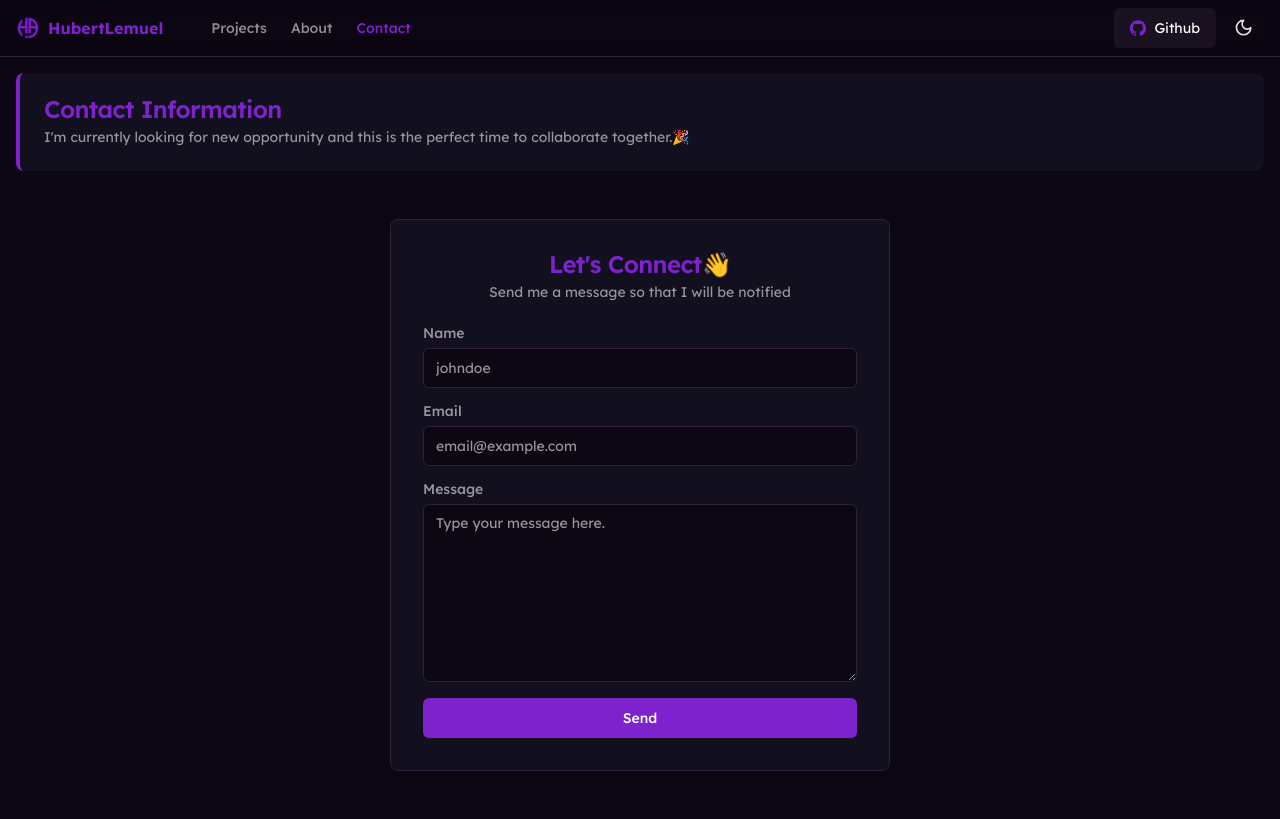
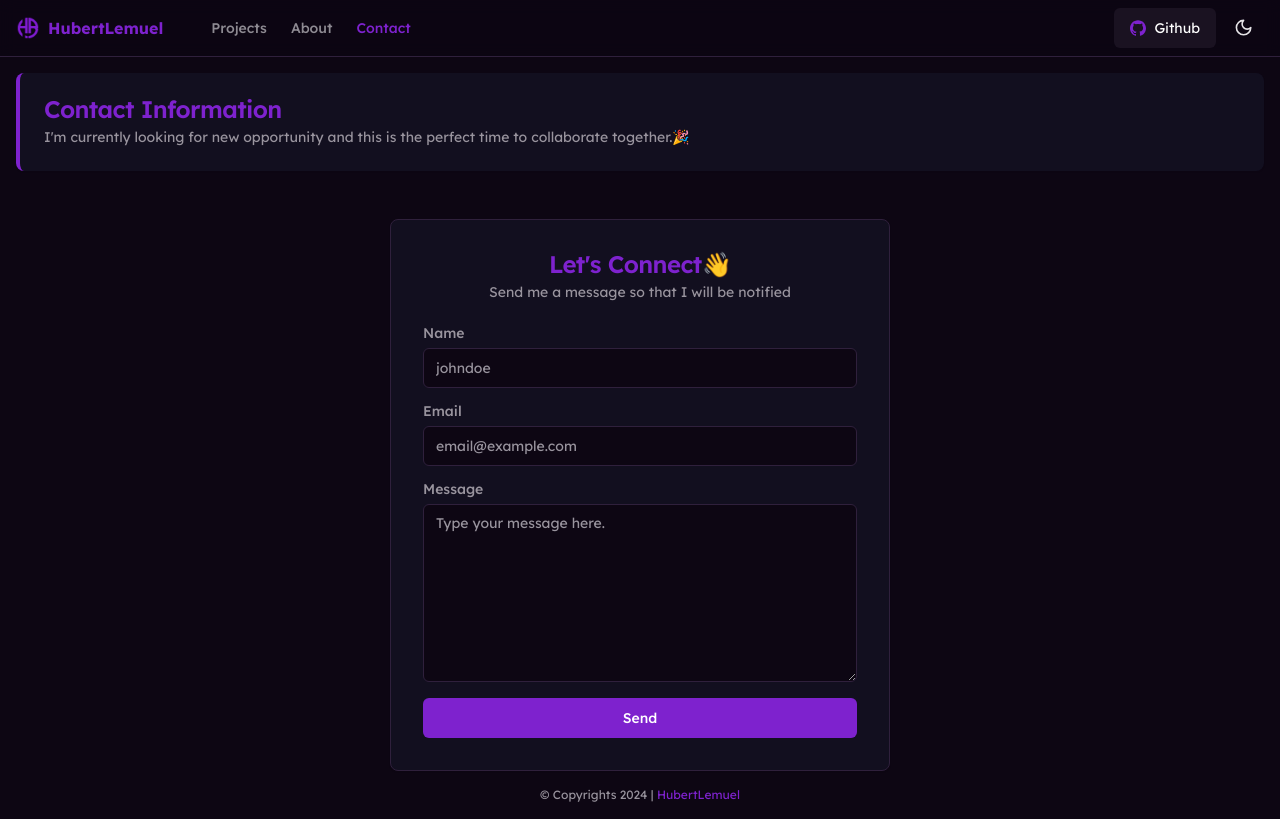
Before and after one commit to devbertskie/devbertskie-portfolio, a Next.js app: page /contact in a window 1280 px wide. Built offline with nearby package versions, Linux system fonts and the light colour scheme; no server answers.

Commit message:
feat: footer

```diff
--- a/src/app/contact/page.tsx
+++ b/src/app/contact/page.tsx
@@ -1,5 +1,10 @@
 import React from "react";
+import { Metadata } from "next";
 import ContactPage from "@/components/pages/contact/contact-page";
+
+export const metadata: Metadata = {
+  title: "Contact Information",
+};
 
 export default function Page() {
   return <ContactPage />;
--- a/src/app/layout.tsx
+++ b/src/app/layout.tsx
@@ -6,12 +6,13 @@ import { cn } from "@/lib/utils";
 import App from "@/components/app";
 import ThemeProvider from "@/context/theme-provider";
 import { Toaster } from "@/components/ui/sonner";
+import { siteConfig } from "@/lib/site-config";
 
 const lexend = Lexend({ subsets: ["latin"], variable: "--font-lexend" });
 
 export const metadata: Metadata = {
   title: {
-    template: "%s | Devbertskie",
+    template: `%s | ${siteConfig.name}`,
     default: "Personal Portfolio",
   },
 };
--- a/src/app/page.tsx
+++ b/src/app/page.tsx
@@ -1,8 +1,9 @@
 import HeroPage from "@/components/hero-page";
+import { siteConfig } from "@/lib/site-config";
 import { Metadata } from "next";
 
 export const metadata: Metadata = {
-  title: "Home | Devbertskie",
+  title: `Home | ${siteConfig.name}`,
 };
 
 export default function Home() {
--- a/src/components/app.tsx
+++ b/src/components/app.tsx
@@ -1,11 +1,19 @@
 import React, { PropsWithChildren } from "react";
 import SiteHeader from "@/components/site-header";
+import Link from "next/link";
+import { siteConfig } from "@/lib/site-config";
 
 export default function App({ children }: PropsWithChildren) {
   return (
     <div className=" relative flex min-h-dvh   flex-col bg-background">
       <SiteHeader />
       <main className="flex-1">{children}</main>
+      <footer className="p-4 text-center text-xs text-muted-foreground">
+        © Copyrights 2024 |{" "}
+        <Link href={siteConfig.social.personalSite} className="text-primary">
+          HubertLemuel
+        </Link>
+      </footer>
     </div>
   );
 }
--- a/src/lib/site-config.ts
+++ b/src/lib/site-config.ts
@@ -43,7 +43,7 @@ export const siteConfig = {
     github: "https://github.com/devbertskie",
     email: "hubertberja3231@gmail.com",
     linkedIn: "https://www.linkedin.com/in/hubertlemuel",
-    personalSite: "https://example.com",
+    personalSite: "https://www.hubertlemuel.eu.org",
   },
   projects: [
     {
```
